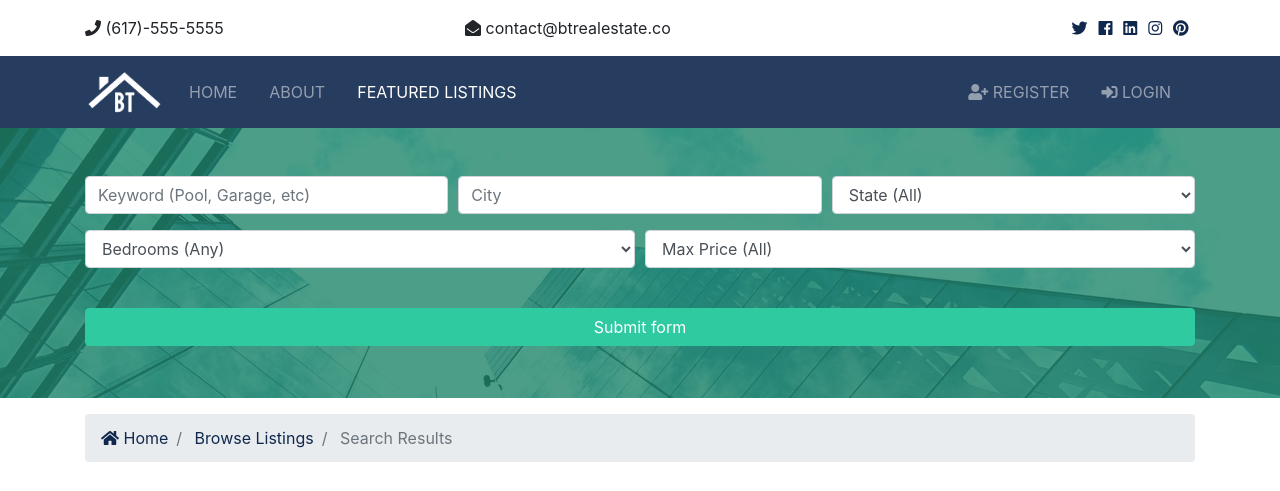
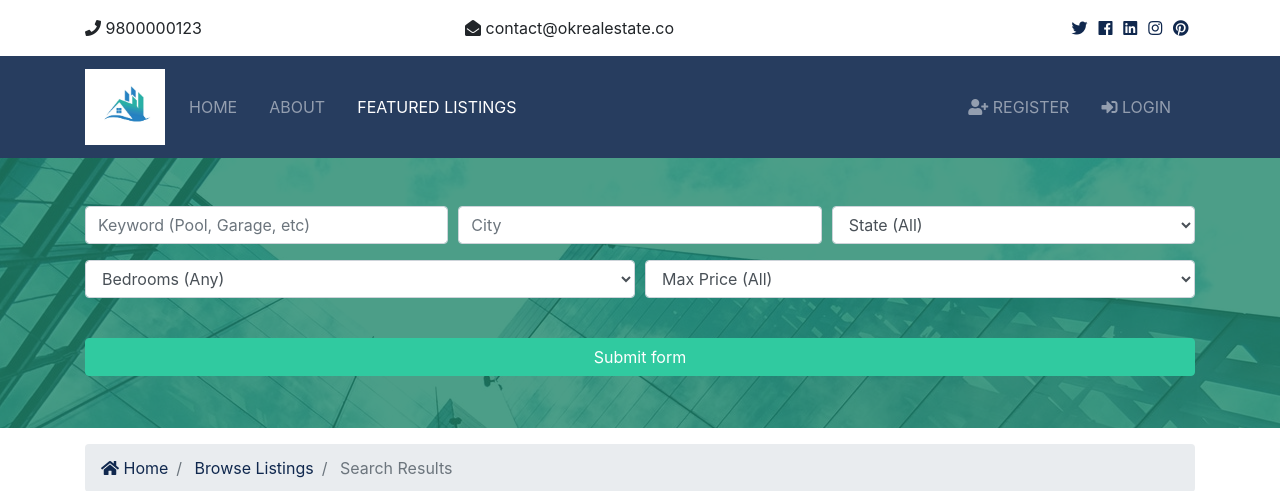
Before and after one commit to Omkarkukiyan/real_estate_project, a Django app: template templates/listings/search.html in a window 1280 px wide. Shown: the top 491 px of the page. Run offline with Django 3.2, Linux system fonts and the light colour scheme; the template is opened without the code that fills it, so the values that code supplies are empty; some libraries are stand-ins or nearby versions.

Commit message:
'Updated'

```diff
--- a/btre/settings.py
+++ b/btre/settings.py
@@ -26,7 +26,7 @@ SECRET_KEY = '1#xyv8d0c%b-gmo7wt+jmt1n+d!1anarqajb!v+m8)xp*+&#xq'
 # SECURITY WARNING: don't run with debug turned on in production!
 DEBUG = True
 
-ALLOWED_HOSTS = ['dj-realestate-app.herokuapp.com']
+ALLOWED_HOSTS = ['127.0.0.1', 'localhost','dj-realestate-app.herokuapp.com']
 
 
 # Application definition
--- a/templates/base.html
+++ b/templates/base.html
@@ -15,7 +15,7 @@
   <!-- Lightbox -->
   <link rel="stylesheet" href="{% static 'css/lightbox.min.css' %}">
 
-  <title>BT Real Estate {% block title %}{% endblock %}</title>
+  <title>OK Real Estate {% block title %}{% endblock %}</title>
 </head>
 
 <body>
--- a/templates/partials/_footer.html
+++ b/templates/partials/_footer.html
@@ -1,4 +1,3 @@
-        <!-- Footer -->
         <footer id="main-footer" class="py-4 bg-primary text-white text-center">
             Copyright &copy;
             <span class="year"></span> Real Estate
--- a/templates/partials/_navbar.html
+++ b/templates/partials/_navbar.html
@@ -3,7 +3,7 @@
         <nav class="navbar navbar-expand-lg navbar-dark bg-primary sticky-top">
             <div class="container">
             <a class="navbar-brand" href="{% url 'index' %}">
-                <img src="{% static 'img/logo.png' %}" class="logo" alt="">
+                <img src="{% static 'img/logo.jpg' %}" class="logo" alt="">
             </a>
             <button class="navbar-toggler" type="button" data-toggle="collapse" data-target="#navbarNavAltMarkup">
                 <span class="navbar-toggler-icon"></span>
--- a/templates/partials/_topbar.html
+++ b/templates/partials/_topbar.html
@@ -3,10 +3,10 @@
                 <div class="container">
                 <div class="row">
                     <div class="col-md-4">
-                    <i class="fas fa-phone"></i> (617)-555-5555
+                    <i class="fas fa-phone"></i> 9800000123
                     </div>
                     <div class="col-md-4">
-                    <i class="fas fa-envelope-open"></i> contact@btrealestate.co
+                    <i class="fas fa-envelope-open"></i> contact@okrealestate.co
                     </div>
                     <div class="col-md-4">
                     <div class="social text-right">
```
Also changed, not shown: btre/static/img/logo.jpg (added), btre/static/img/logo.png (deleted).
